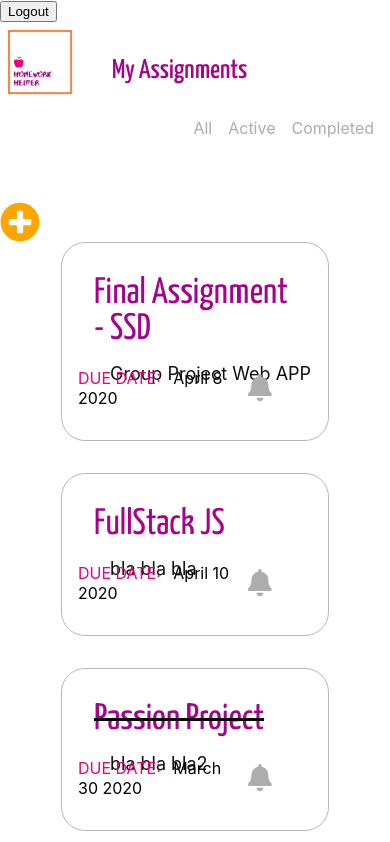
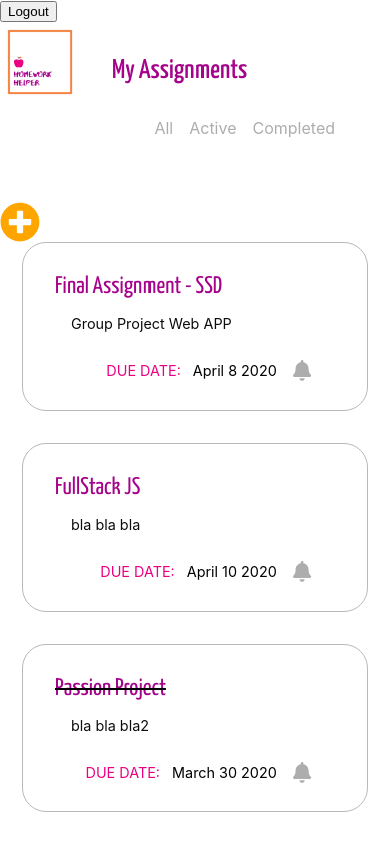
Before and after one commit to denismaltev/AssignmentTracker_Client, a React (Create React App) app in the folder homework-tracker/: page / in a window 390 px wide. Shown: the top 842 px of the page. Built offline with nearby package versions, Linux system fonts and the light colour scheme; no server answers; sample sign-in values are in the browser's storage.

Commit message:
#29 Added responsive styling for MyAssignment Component

```diff
--- a/homework-tracker/src/App.css
+++ b/homework-tracker/src/App.css
@@ -68,7 +68,7 @@ h1, h2, h3, h4 {
 @media screen and (max-width: 1000px) {
   .header {
     flex-direction: column;
-    width: 100%
+    width: 90%
   }
 
   .header h1 {
@@ -173,3 +173,41 @@ h1, h2, h3, h4 {
 .notifyOn {
   color: #F27329
 }
+
+@media screen and (max-width: 830px) {
+  .DueDate {
+    margin-top: 1rem
+  }
+
+  .Card {
+    width: 80%
+  }
+
+}
+
+@media screen and (max-width: 500px) {
+  .Card h4 {
+    font-size: 1.5rem;
+  }
+
+  .edit {
+    font-size: 1.5rem;
+  }
+
+  .delete {
+    font-size: 2rem;;
+  }
+
+  .notification {
+    font-size: 1.3rem;
+  }
+
+  .CardDescription {
+    font-size: 0.9rem;
+  }
+
+  .DueDate {
+    font-size: .9rem;
+  }
+
+}
```
